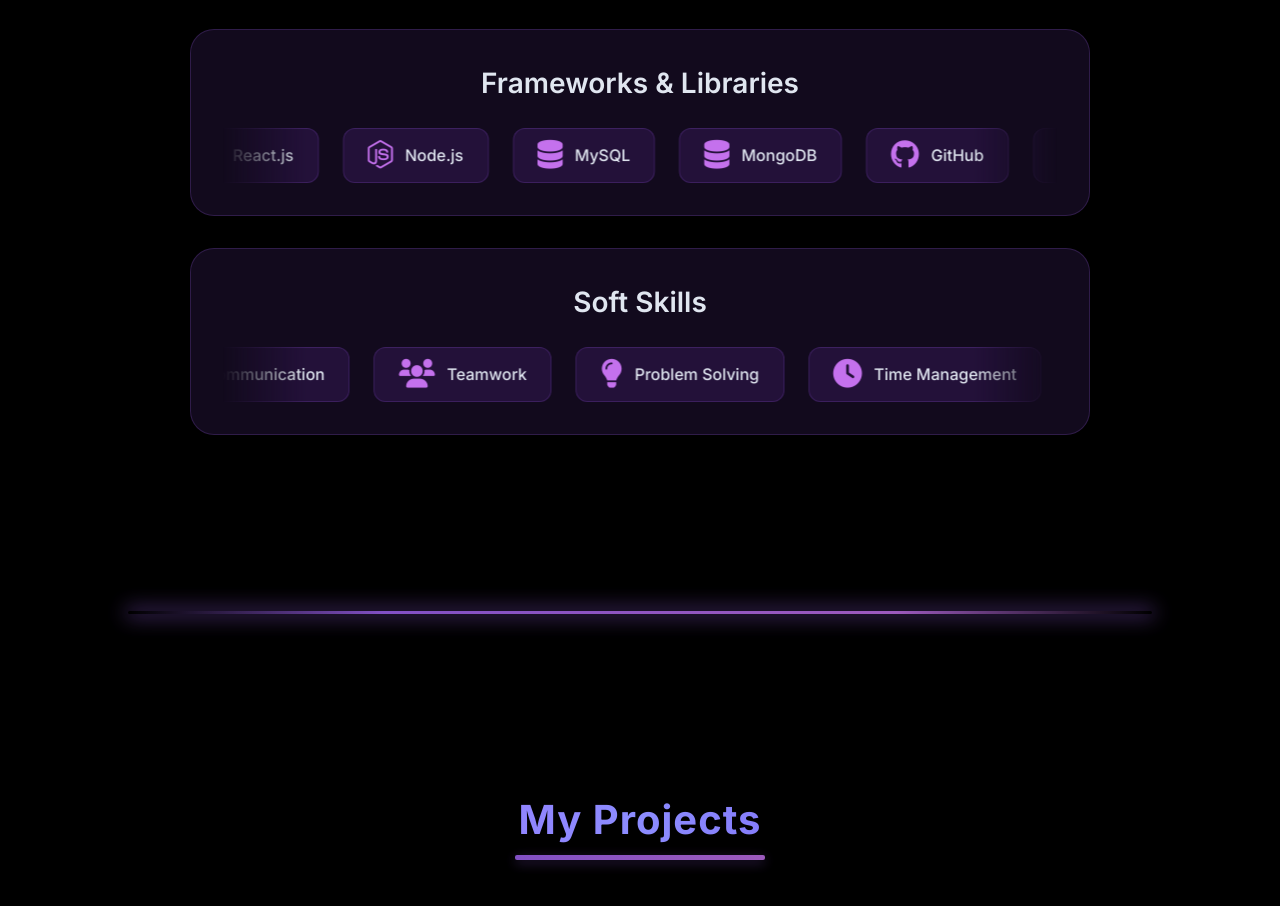
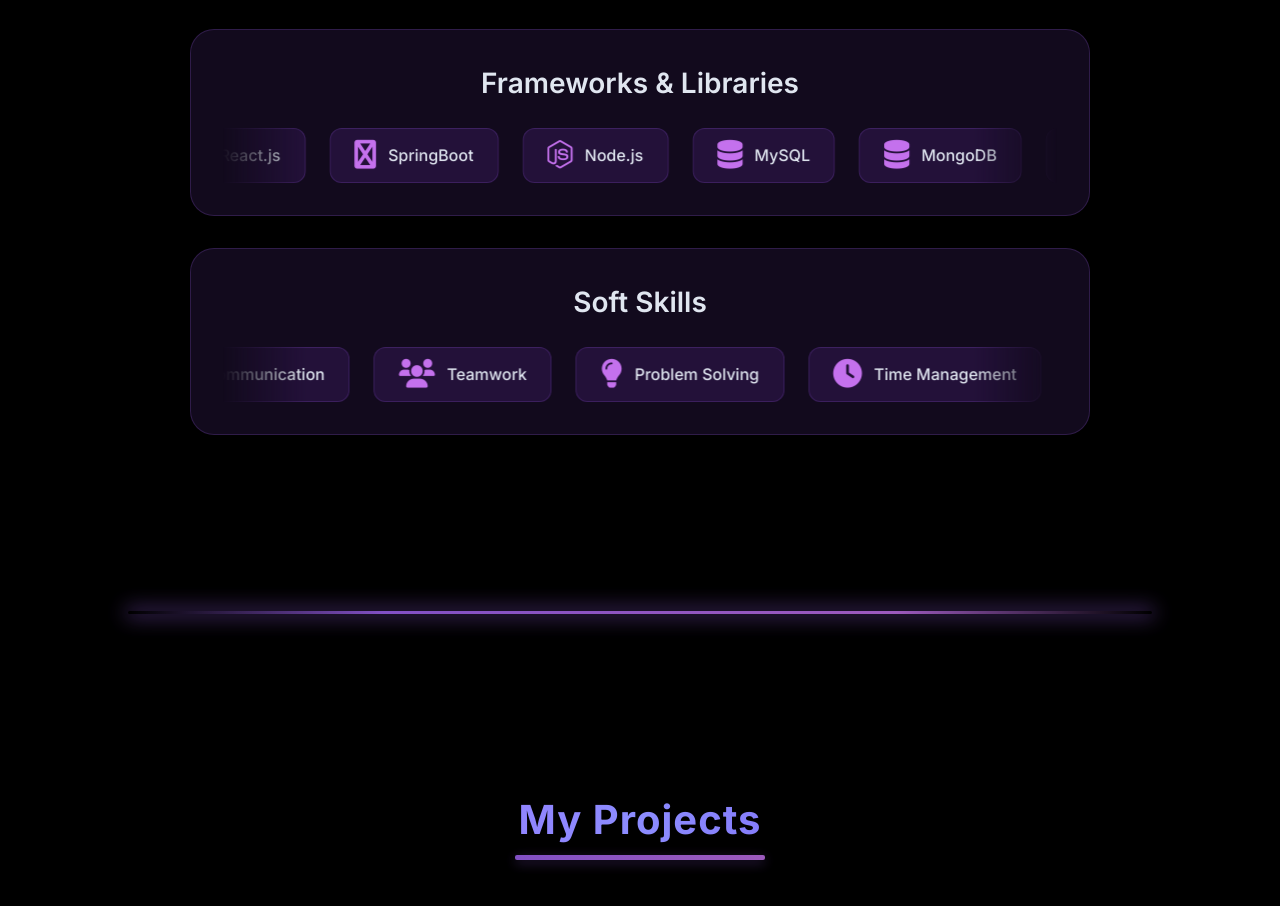
Before and after one commit to nitingond1001/Nitin-s-Portfolio, a plain HTML site: page index.html in a window 1280 px wide. Shown: the part 2221-3127 px from the top of the page. Drawn offline with nearby package versions, Linux system fonts and the light colour scheme; animation ran at ten frames a second.

Commit message:
docs: Update project section and fix layouts

```diff
--- a/index.html
+++ b/index.html
@@ -164,6 +164,7 @@
                     <div class="tech-stack-slider-outer">
                         <div class="tech-stack-slider frameworks-slider flex items-center">
                             <div class="tech-item"><i class="fab fa-react"></i><span>React.js</span></div>
+                            <div class="tech-item"><i class="fab fa-leaf"></i><span>SpringBoot</span></div>
                             <div class="tech-item"><i class="fab fa-node-js"></i><span>Node.js</span></div>
                             <div class="tech-item"><i class="fas fa-database"></i><span>MySQL</span></div>
                             <div class="tech-item"><i class="fas fa-database"></i><span>MongoDB</span></div>
```
